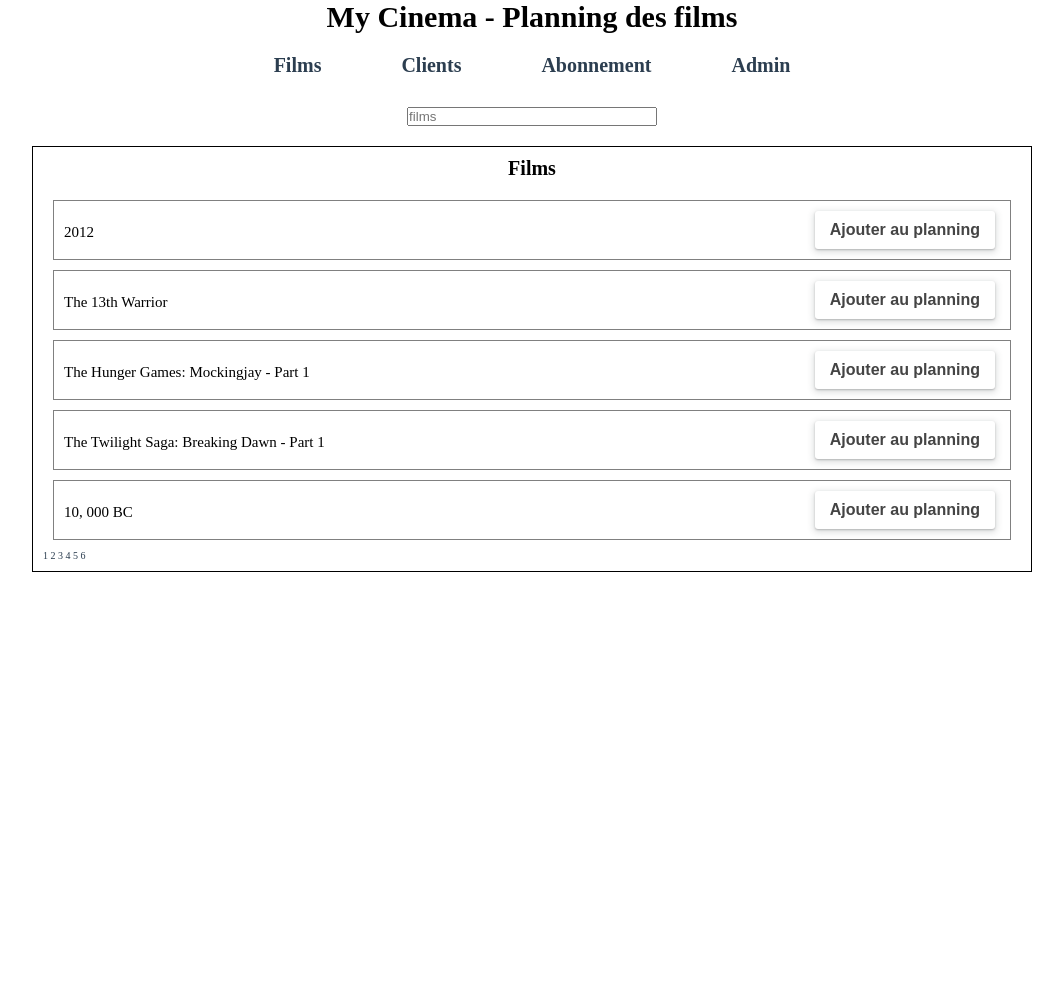
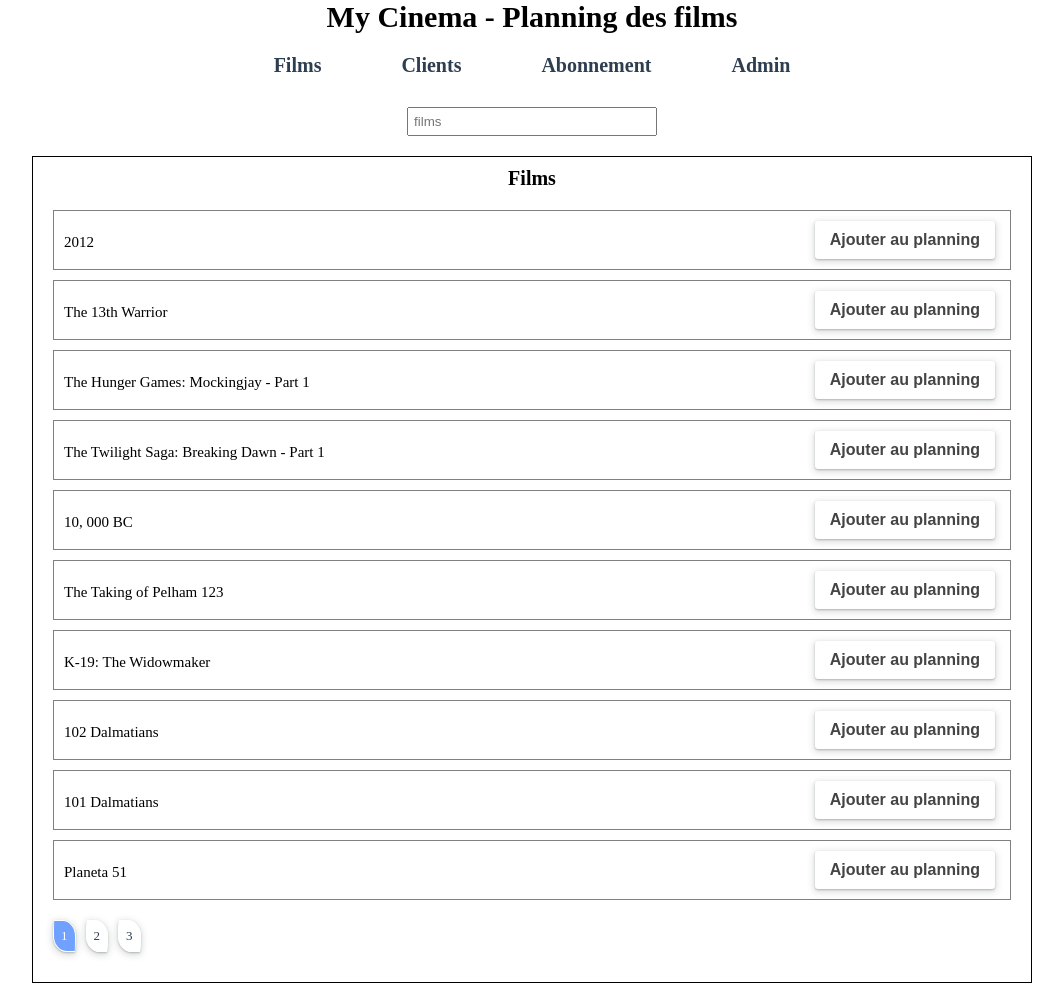
Before and after one commit to Liilice/Mycinema, a PHP site: page /admin.php?films=1 in a window 1280 px wide. Shown: the whole page, without its empty margins (108-1171 px from the left). Before the commit the page ends 572 px from the top, so only its background shows below. Run offline with PHP 8.4, Linux system fonts and the light colour scheme; data comes from the database, SQL or seed files in the repository; data that the repository does not hold is empty.

Commit message:
CSSPAGINATION

```diff
--- a/admin.php
+++ b/admin.php
@@ -1,7 +1,7 @@
 <?php
     $pdo = require_once("database.php");
     $films = $_GET['films'];
-    $parPage = 5;
+    $parPage = 10;
     $page = $_GET["page"] ? $_GET["page"] : 1;
     $start = ($page - 1)*$parPage;
 
@@ -49,13 +49,12 @@
                     </li>
                 <?php endforeach; ?>
             </ul>
-            <div id="pagination">
+            <div class="pagination">
                 <?php for($i = 1; $i <= $pages; $i++):?>
                     <?php if(!empty($_GET["films"])):?>
                         <?php $url = "?films=".$films."&page=".$i?>
                     <?php endif; ?>
-                    <?php $stylePagination = ($i==$page)?"active":"";?>
-                    <a href="<?=$url?>" class="<?=$stylePagination?>"><?=$i?></a>
+                    <a href="<?=$url?>" class="<?=($i==$page)?"active":""?>"><?=$i?></a>
                 <?php endfor;?>
             </div>
         </div>
--- a/member.php
+++ b/member.php
@@ -52,13 +52,12 @@
                 <?php endforeach; ?>
             </ul>
         </div>
-        <div id="pagination">
+        <div class="pagination">
             <?php for($i = 1; $i <= $pages; $i++):?>
                 <?php if(!empty($_GET["member"])):?>
                     <?php $url = "?member=".$member."&page=".$i?>
                 <?php endif; ?>
-                <?php $stylePagination = ($i==$page)?"active":"";?>
-                <a href="<?=$url?>" class="<?=$stylePagination?>"><?=$i?></a>
+                <a href="<?=$url?>" class="<?=($i==$page)?"active":""?>"><?=$i?></a>
             <?php endfor;?>
         </div>
     </main>
--- a/style.css
+++ b/style.css
@@ -134,9 +134,11 @@ span {
 }
 input {
   width: 25rem;
+  padding: 0.5rem;
 }
 select {
   width: 25rem;
+  padding: 0.6rem;
 }
 label {
   font-size: 1.5rem;
@@ -188,4 +190,25 @@ label {
   color: var(--text-color-light);
 }
 .stylePagination {
+  border: 1px solid black;
+  font-size: 2rem;
 }
+.pagination {
+  padding: 1rem;
+  display: flex;
+  flex-direction: row;
+  flex-wrap: wrap;
+}
+.pagination a {
+  font-size: 1.3rem;
+  border: 1px solid var(--text-color-light);
+  border-radius: 1rem 10rem / 12rem;
+  padding: 0.7rem;
+  margin-right: 1rem;
+  margin-bottom: 1rem;
+  box-shadow: var(--box-shadow);
+}
+.active {
+  background-color: #70a1ff;
+  color: var(--text-color-light);
+}
```
Also changed, not shown: abonnement.php (+2 -5 lines), index.php (+3 -4 lines).
